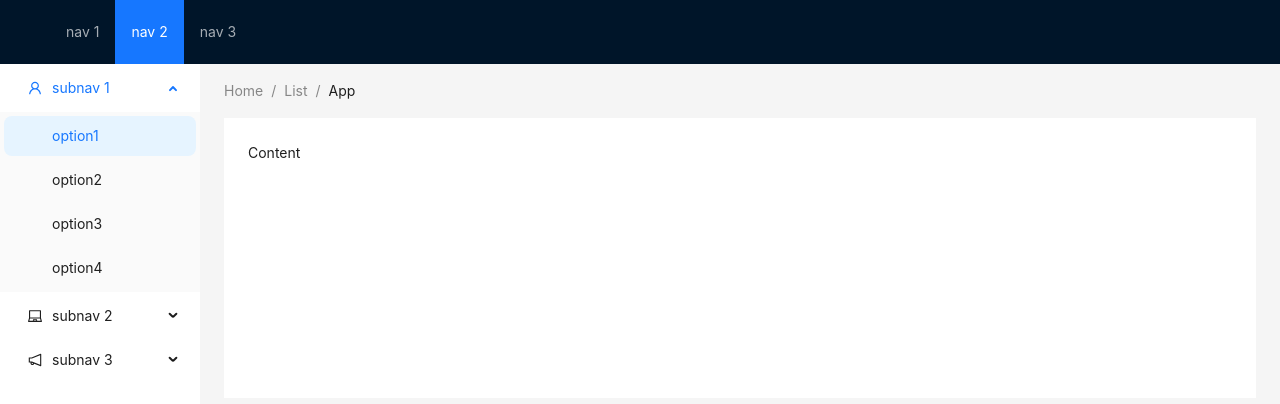
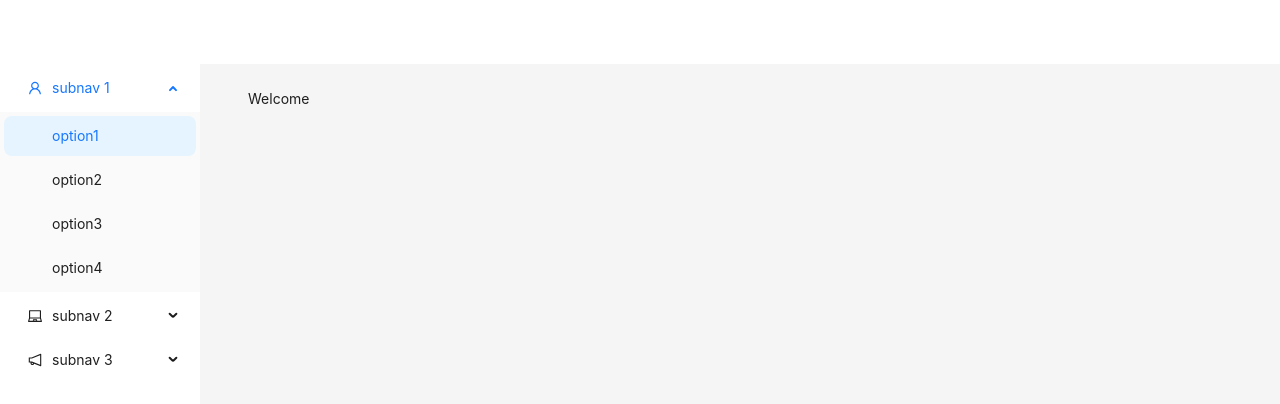
Before and after one commit to BK201-Drama/reality_frontend, a React (Vite) app: page /welcome in a window 1280 px wide. Shown: the top 404 px of the page. Built offline with nearby package versions, Linux system fonts and the light colour scheme.

Commit message:
feat: add useRoutes

```diff
--- a/src/App.tsx
+++ b/src/App.tsx
@@ -1,76 +1,10 @@
 import React from 'react';
-import { LaptopOutlined, NotificationOutlined, UserOutlined } from '@ant-design/icons';
-import type { MenuProps } from 'antd';
-import { Breadcrumb, Layout, Menu, theme } from 'antd';
-
-const { Header, Content, Sider } = Layout;
-
-const items1: MenuProps['items'] = ['1', '2', '3'].map((key) => ({
-  key,
-  label: `nav ${key}`,
-}));
-
-const items2: MenuProps['items'] = [UserOutlined, LaptopOutlined, NotificationOutlined].map(
-  (icon, index) => {
-    const key = String(index + 1);
-
-    return {
-      key: `sub${key}`,
-      icon: React.createElement(icon),
-      label: `subnav ${key}`,
-
-      children: new Array(4).fill(null).map((_, j) => {
-        const subKey = index * 4 + j + 1;
-        return {
-          key: subKey,
-          label: `option${subKey}`,
-        };
-      }),
-    };
-  },
-);
+import { useRoutes } from 'react-router-dom';
+import { getRouters } from './core/route';
 
 const App: React.FC = () => {
-  const {
-    token: { colorBgContainer },
-  } = theme.useToken();
-
-  return (
-    <Layout>
-      <Header className="header">
-        <div className="logo" />
-        <Menu theme="dark" mode="horizontal" defaultSelectedKeys={['2']} items={items1} />
-      </Header>
-      <Layout>
-        <Sider width={200} style={{ background: colorBgContainer }}>
-          <Menu
-            mode="inline"
-            defaultSelectedKeys={['1']}
-            defaultOpenKeys={['sub1']}
-            style={{ height: '100%', borderRight: 0 }}
-            items={items2}
-          />
-        </Sider>
-        <Layout style={{ padding: '0 24px 24px' }}>
-          <Breadcrumb style={{ margin: '16px 0' }}>
-            <Breadcrumb.Item>Home</Breadcrumb.Item>
-            <Breadcrumb.Item>List</Breadcrumb.Item>
-            <Breadcrumb.Item>App</Breadcrumb.Item>
-          </Breadcrumb>
-          <Content
-            style={{
-              padding: 24,
-              margin: 0,
-              minHeight: 280,
-              background: colorBgContainer,
-            }}
-          >
-            Content
-          </Content>
-        </Layout>
-      </Layout>
-    </Layout>
-  );
+  const elements = useRoutes(getRouters())
+  return elements
 };
 
 export default App;
--- /dev/null
+++ b/src/core/route/index.tsx
@@ -0,0 +1,36 @@
+import { lazy, Suspense } from "react";
+import LayoutIndex from "../../shared/LayoutIndex";
+
+interface Router {
+  path: string;
+  component?: any;
+  children?: Router[];
+  element?: any;
+}
+
+export const routers: Router[] = [
+  {
+    path: '',
+    component: () => <LayoutIndex />,
+    children: [
+      {
+        path: '/welcome',
+        component: lazy(() => import('../../pages/Welcome'))
+      }
+    ]
+  }
+]
+
+export const changeRouter = (routers: Router[]) => {
+  return routers.map((route: Router) => {
+    if (route.children) {
+      route.children = changeRouter(route.children)
+    }
+    route.element = <Suspense>
+      <route.component />
+    </Suspense>
+    return route
+  })
+}
+
+export const getRouters = () => changeRouter(routers)
--- /dev/null
+++ b/src/pages/Welcome/index.tsx
@@ -0,0 +1,7 @@
+const Welcome = () => {
+  return (
+    <div>Welcome</div>
+  )
+}
+
+export default Welcome
--- /dev/null
+++ b/src/shared/FHeader/index.tsx
@@ -0,0 +1,13 @@
+import { Layout } from 'antd';
+
+const { Header } = Layout;
+
+const FHeader = () => {
+  return (
+    <Header className="bg-[#fff]">
+      <div className="" />
+    </Header>
+  )
+}
+
+export default FHeader
--- /dev/null
+++ b/src/shared/LayoutIndex/index.tsx
@@ -0,0 +1,23 @@
+import { Layout } from 'antd';
+import { Outlet } from 'react-router';
+import FHeader from '../FHeader';
+import SideBar from '../SideBar';
+
+const { Content } = Layout;
+const LayoutIndex = () => {
+  return (
+    <Layout className='h-[100vh]'>
+      <FHeader />
+      <Layout>
+        <SideBar />
+        <Layout style={{ padding: '0 24px 24px' }}>
+          <Content className="p-[24px] m-[0px] min-h-[280px]">
+            <Outlet />
+          </Content>
+        </Layout>
+      </Layout>
+    </Layout>
+  )
+}
+
+export default LayoutIndex
--- /dev/null
+++ b/src/shared/SideBar/index.tsx
@@ -0,0 +1,41 @@
+import { LaptopOutlined, NotificationOutlined, UserOutlined } from '@ant-design/icons';
+import { Layout, Menu } from 'antd';
+import React from 'react'
+
+const { Sider } = Layout;
+
+const items2 = [UserOutlined, LaptopOutlined, NotificationOutlined].map(
+  (icon, index) => {
+    const key = String(index + 1);
+
+    return {
+      key: `sub${key}`,
+      icon: React.createElement(icon),
+      label: `subnav ${key}`,
+
+      children: new Array(4).fill(null).map((_, j) => {
+        const subKey = index * 4 + j + 1;
+        return {
+          key: subKey,
+          label: `option${subKey}`,
+        };
+      }),
+    };
+  },
+);
+
+const SideBar = () => {
+  return (
+    <Sider width={200}>
+    <Menu
+      mode="inline"
+      defaultSelectedKeys={['1']}
+      defaultOpenKeys={['sub1']}
+      style={{ height: '100%', borderRight: 0 }}
+      items={items2}
+    />
+  </Sider>
+  )
+}
+
+export default SideBar
```
